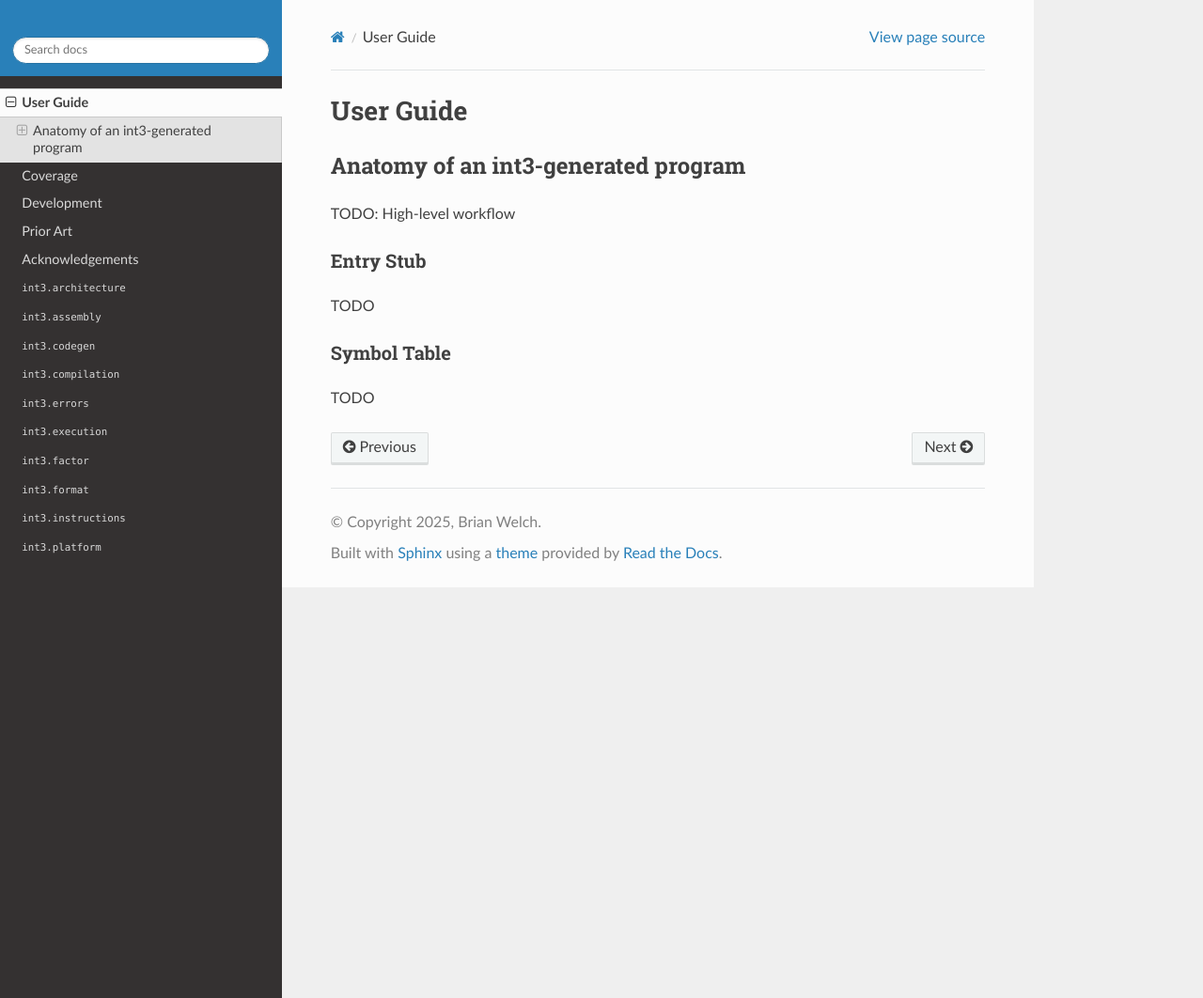
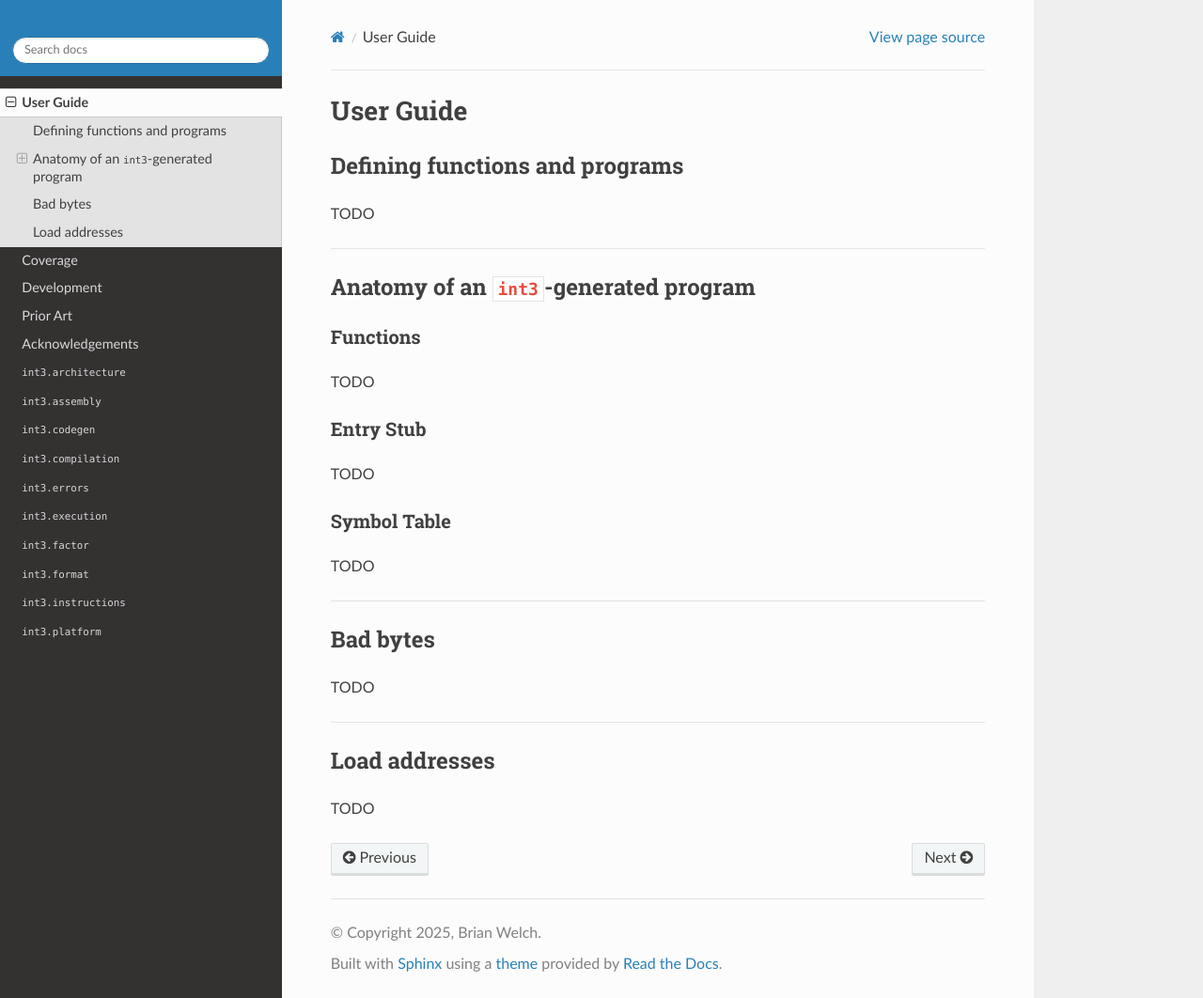
Before and after one commit to welchbj/int3, a Sphinx documentation site: the page built from docs/user_guide.rst, in a window 1280 px wide and 1062 px high. Shown: the whole window at 94% size. Built offline with Sphinx 7.4.7 and the Read the Docs theme 3.1.0, drawn with Linux system fonts in a browser that asks for light colours.

Commit message:
Add skeleton user guide doc page

```diff
--- a/docs/user_guide.rst
+++ b/docs/user_guide.rst
@@ -2,10 +2,20 @@
 User Guide
 ==========
 
-Anatomy of an int3-generated program
-====================================
+Defining functions and programs
+===============================
 
-TODO: High-level workflow
+TODO
+
+-----
+
+Anatomy of an ``int3``-generated program
+========================================
+
+Functions
+---------
+
+TODO
 
 Entry Stub
 ----------
@@ -16,3 +26,17 @@ Symbol Table
 ------------
 
 TODO
+
+-----
+
+Bad bytes
+=========
+
+TODO
+
+-----
+
+Load addresses
+==============
+
+TODO
```
